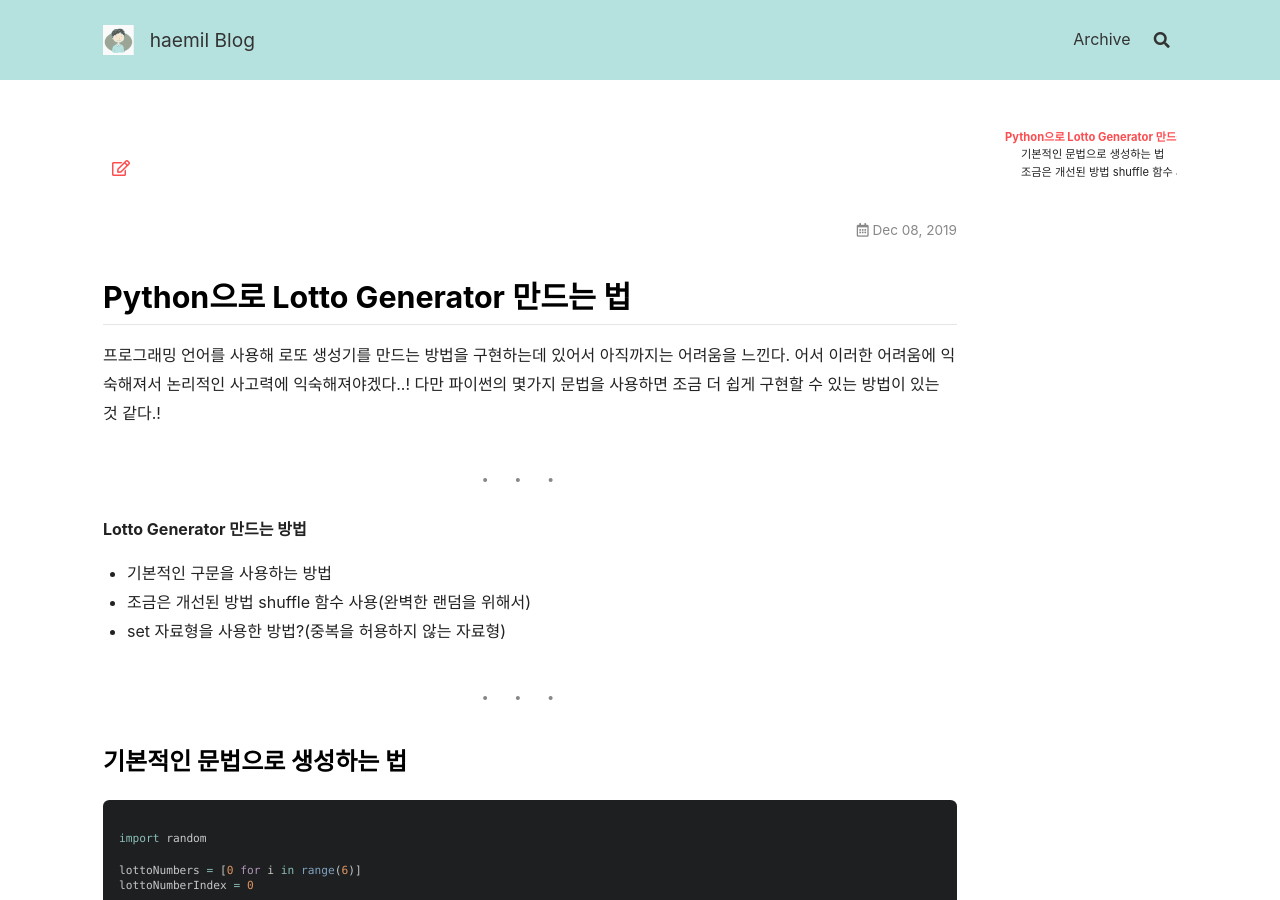
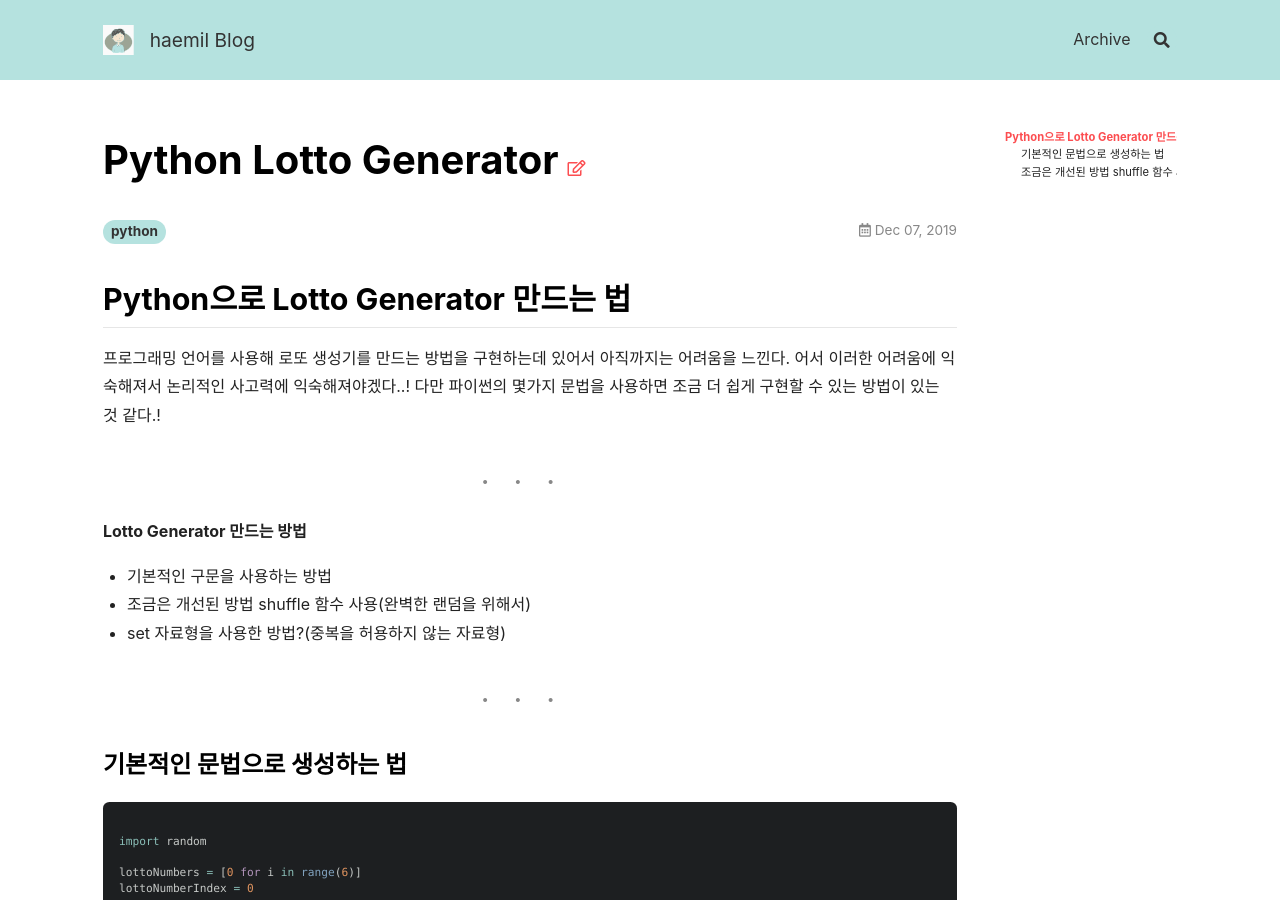
Before and after one commit to mchaemil/mchaemil.github.io, a Jekyll site: the page built from _posts/2019-12-07-python-lotto.md, in a window 1280 px wide and 900 px high. Built offline with Jekyll 4.4.1, drawn with Linux system fonts in a browser that asks for light colours; nearby versions of some CDN libraries.

Commit message:
update post

```diff
--- a/_posts/2019-12-07-python-lotto.md
+++ b/_posts/2019-12-07-python-lotto.md
@@ -1,10 +1,8 @@
 ---
-
 layout: article
-title: [Python]Lotto Generator
+title: Python Lotto Generator
 mathjax: true
 tags: python
-
 ---
 
 
```
